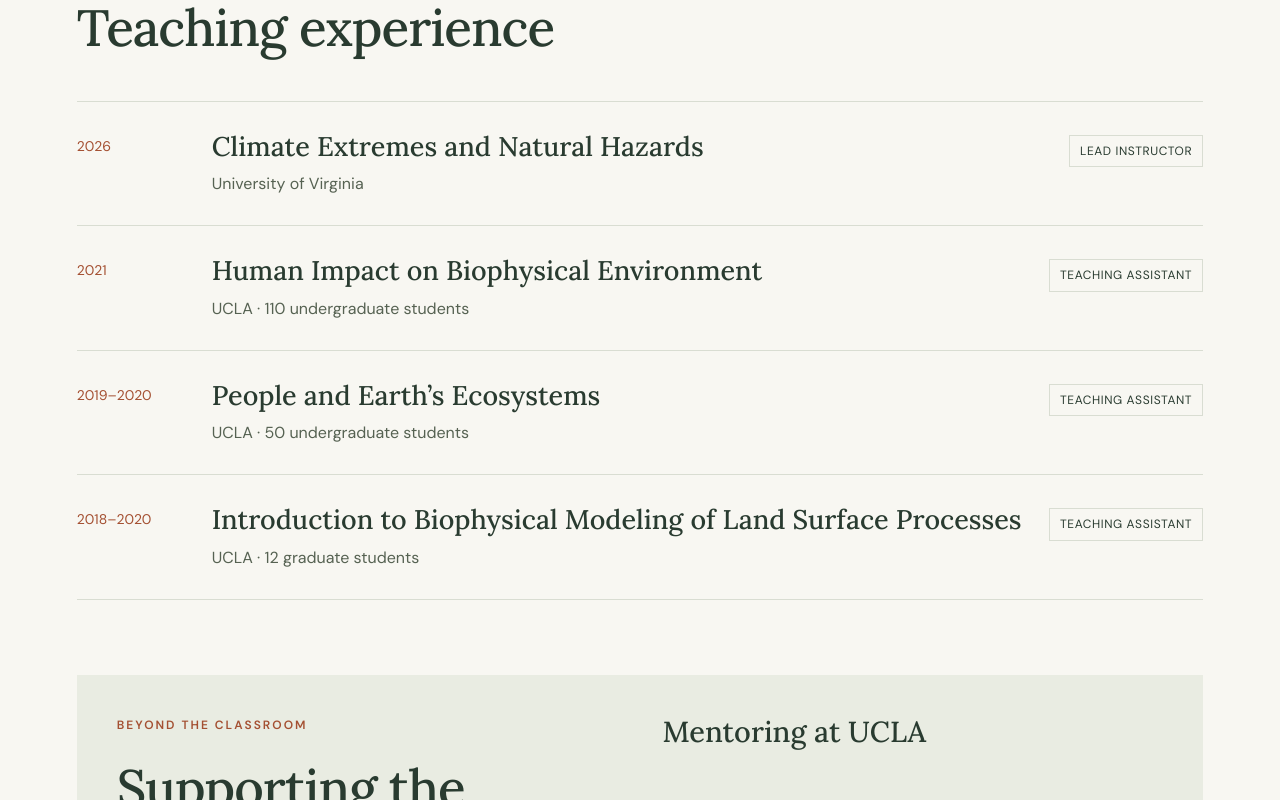
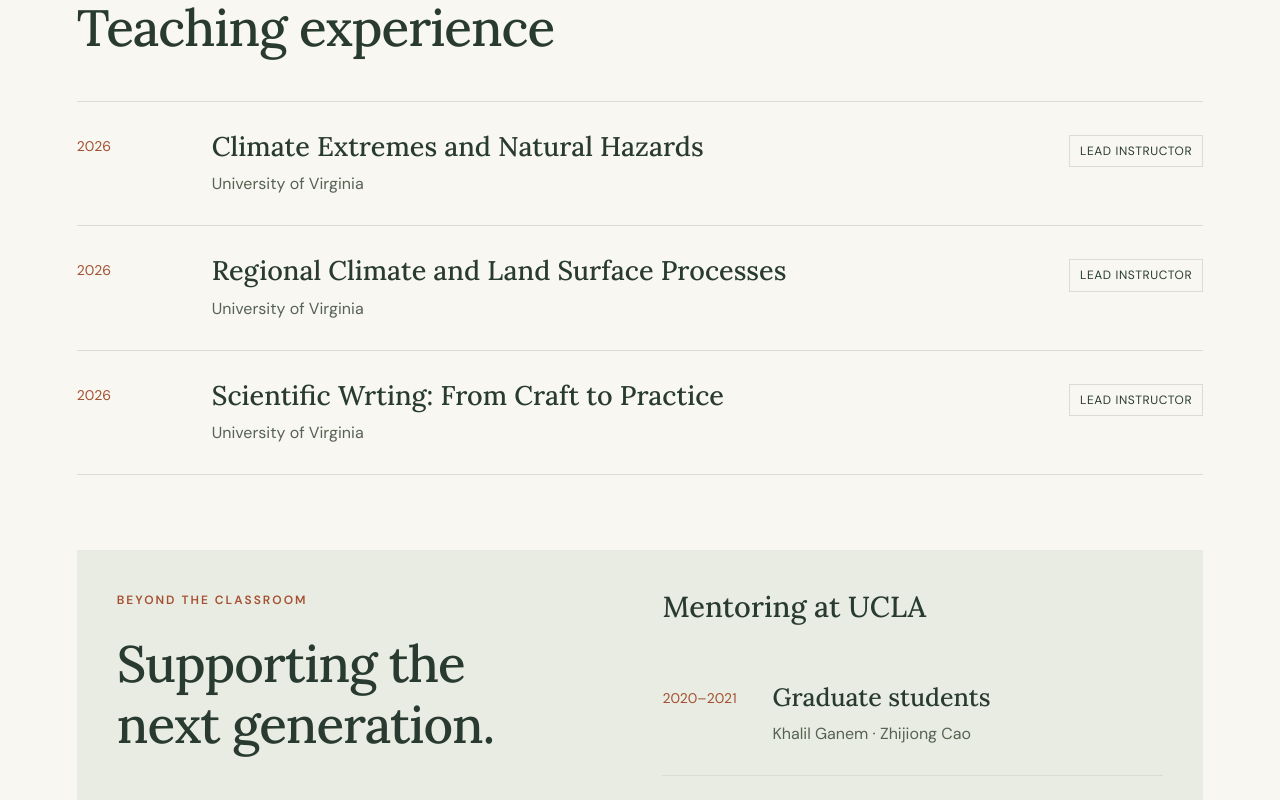
Before and after one commit to LexieChen1/huilin-huang-site, a React (Vite) app: page /teaching in a window 1280 px wide. Shown: the part 629-1429 px from the top of the page. Built offline with nearby package versions, Linux system fonts and the light colour scheme.

Commit message:
Update teaching experience entries in Teaching.jsx

```diff
--- a/src/pages/Teaching.jsx
+++ b/src/pages/Teaching.jsx
@@ -7,22 +7,16 @@ const courses = [
     "University of Virginia",
   ],
   [
-    "2021",
-    "Human Impact on Biophysical Environment",
-    "Teaching Assistant",
-    "UCLA · 110 undergraduate students",
+    "2026",
+    "Regional Climate and Land Surface Processes",
+    "Lead Instructor",
+    "University of Virginia",
   ],
   [
-    "2019–2020",
-    "People and Earth’s Ecosystems",
-    "Teaching Assistant",
-    "UCLA · 50 undergraduate students",
-  ],
-  [
-    "2018–2020",
-    "Introduction to Biophysical Modeling of Land Surface Processes",
-    "Teaching Assistant",
-    "UCLA · 12 graduate students",
+    "2026",
+    "Scientific Wrting: From Craft to Practice",
+    "Lead Instructor",
+    "University of Virginia",
   ],
 ];
 
```
